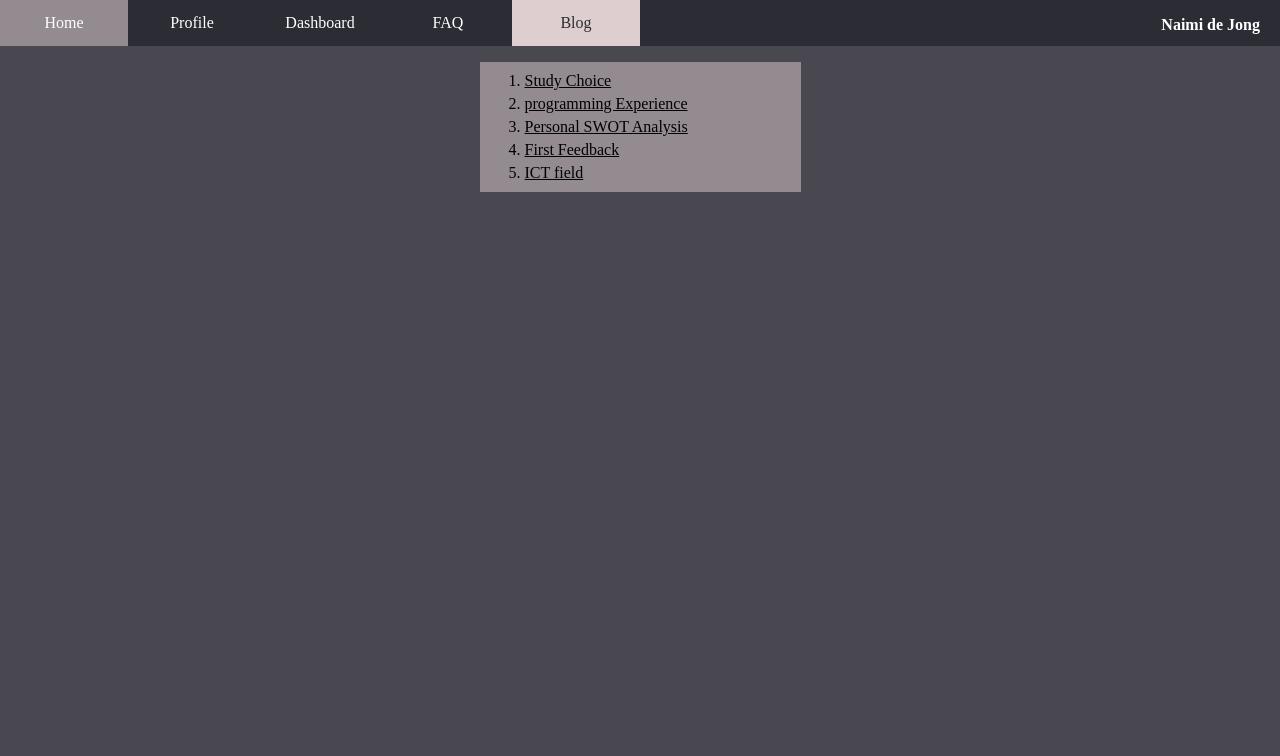
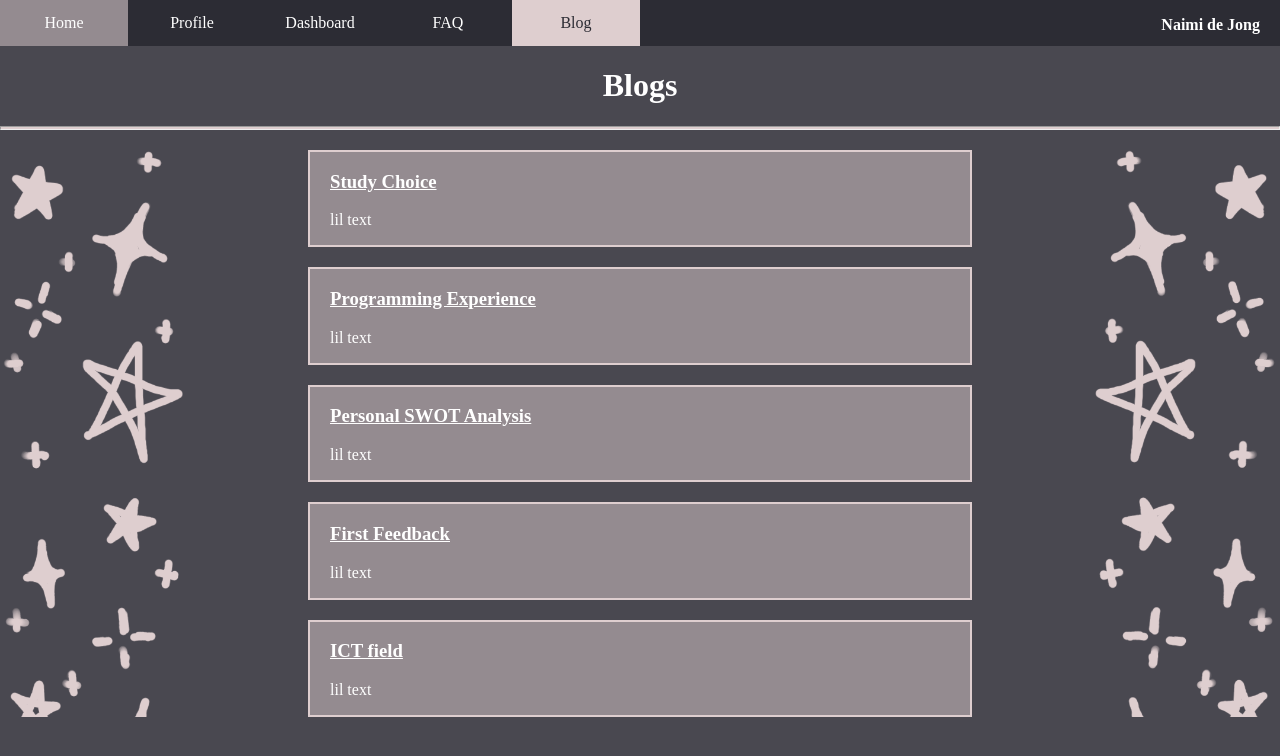
Before and after one commit to iemsel/iemsel.github.io, a plain HTML site: page blog.html in a window 1280 px wide. Drawn offline with Linux system fonts and the light colour scheme.

Commit message:
new layout and posts

```diff
--- a/blog.html
+++ b/blog.html
@@ -20,14 +20,29 @@
     </ul>
     <p class="credits">Naimi de Jong</p>
   </nav>
-  <section class="blog">
-    <ol class="style-blog">
-      <li><a href="/iemsel.github.io/blog/study-choice.html">Study Choice</a></li>
-      <li><a href="/iemsel.github.io/blog/programming-experience.html">programming Experience</a></li>
-      <li><a href="/iemsel.github.io/blog/personal-swot-analysis.html">Personal SWOT Analysis</a></li>
-      <li><a href="/iemsel.github.io/blog/first-feedback.html">First Feedback</a></li>
-      <li><a href="/iemsel.github.io/blog/ict-field.html">ICT field</a></li>
-    </ol>
+  <h1 class="center">Blogs</h1>
+  <hr>
+  <section class="starbg">
+    <section class="blog blogtext">
+      <h1><a href="/iemsel.github.io/blog/study-choice.html">Study Choice</a></h1>
+      <p> lil text</p>
+    </section>
+    <section class="blog blogtext">
+      <h1><a href="/iemsel.github.io/blog/programming-experience.html">Programming Experience</a></h1>
+      <p> lil text</p>
+    </section>
+    <section class="blog blogtext">
+      <h1><a href="/iemsel.github.io/blog/personal-swot-analysis.html">Personal SWOT Analysis</a></h1>
+      <p> lil text</p>
+    </section>
+    <section class="blog blogtext">
+      <h1><a href="/iemsel.github.io/blog/first-feedback.html">First Feedback</a></h1>
+      <p> lil text</p>
+    </section>
+    <section class="blog blogtext">
+      <h1><a href="/iemsel.github.io/blog/ict-field.html">ICT field</a></h1>
+      <p> lil text</p>
+    </section>
   </section>
 
 </body>
--- a/style.css
+++ b/style.css
@@ -3,6 +3,18 @@ html, body {
     margin: 0;
     padding: 0;
     background-color: #494850;
+    margin-bottom: 0;
+  }
+
+
+.starbg{
+    background-image: url(img/starbg.png);
+    background-size: 100% auto;
+    background-repeat: repeat-y;
+}
+
+::-webkit-scrollbar {
+    display: none;
   }
 
 p{
@@ -47,6 +59,9 @@ ol li{
 }
 .center{
     text-align: center;
+    width: 70%;
+    margin-left: auto;
+    margin-right: auto;
 }
 
 .profile{
@@ -67,13 +82,25 @@ ol li{
 }
 
 .blog{
-    display: flex;
     justify-content: center;
+    width:50%;
+    margin-right:auto;
+    margin-left:auto;
+    margin-bottom: 20px;
+    margin-top: 20px;
+    border:2px solid #dececf;
+    background-color: #948b90;
 }
 
-.style-blog li, a{
-    color: #000;
+.blogtext{
+    padding-left: 20px;
 }
+
+.blog:hover{
+    background-color: #2C2C34;
+    border:2px solid #000000;
+}
+
 
 /* ids */
 #intro{
@@ -130,7 +157,7 @@ nav ul {
 
   nav ul li {
     float: left;
-    width: 150px;
+    width: 20%;
   }
 
   nav ul li a {
@@ -198,6 +225,9 @@ aside {
   margin-top: 1rem;
   margin-bottom: 1rem;
   cursor: pointer;
+  width: 70%;
+  margin-right:auto;
+  margin-left:auto;
 }
 
 .faq_title {
```
Also changed, not shown: blog/first-feedback.html (+8 -0 lines), blog/ict-field.html (+8 -0 lines), blog/personal-swot-analysis.html (+11 -0 lines), blog/programming-experience.html (+8 -0 lines), blog/study-choice.html (+9 -1 lines), dashboard.html (+1 -1 lines), faq.html (+0 -1 lines), img/starbg.png (added).
